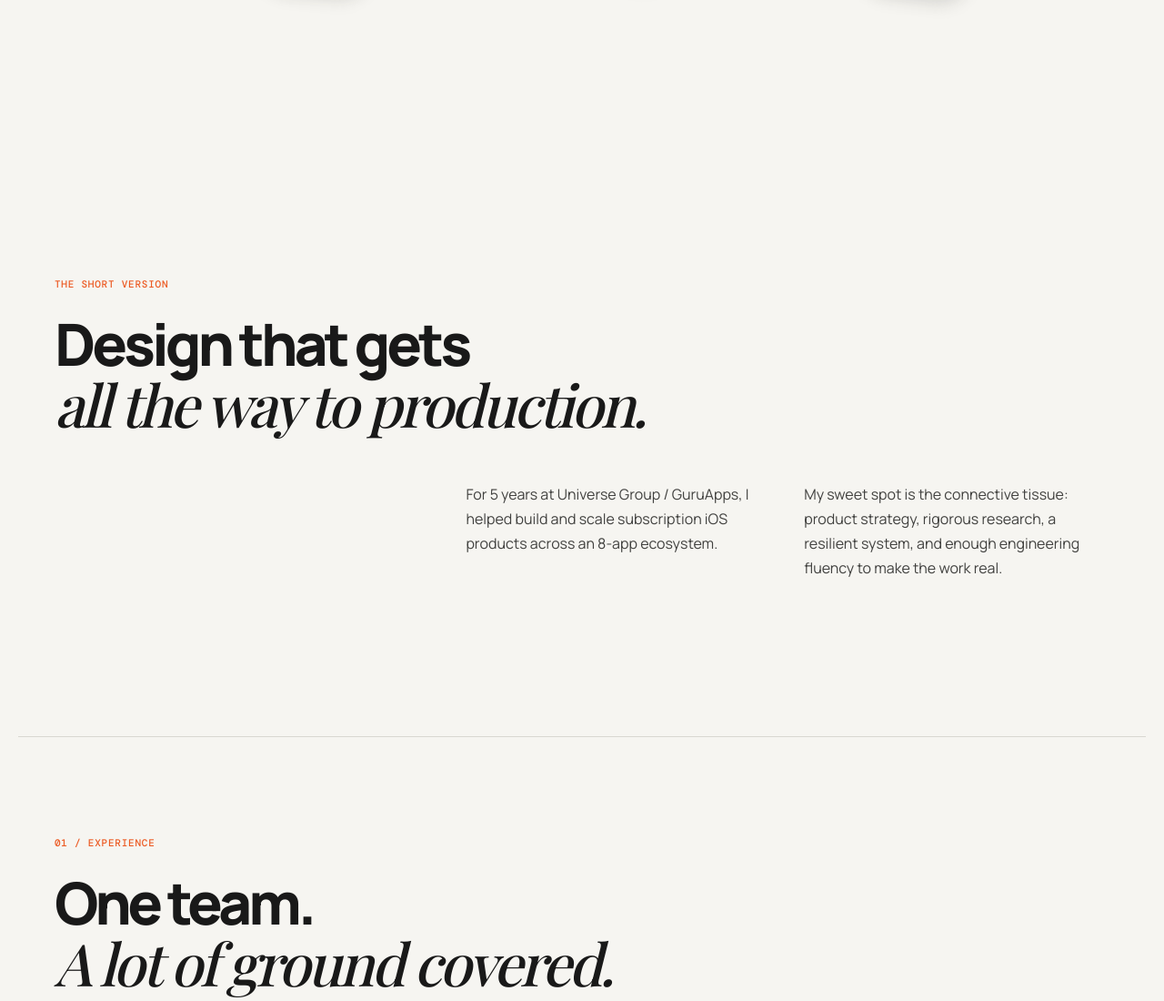
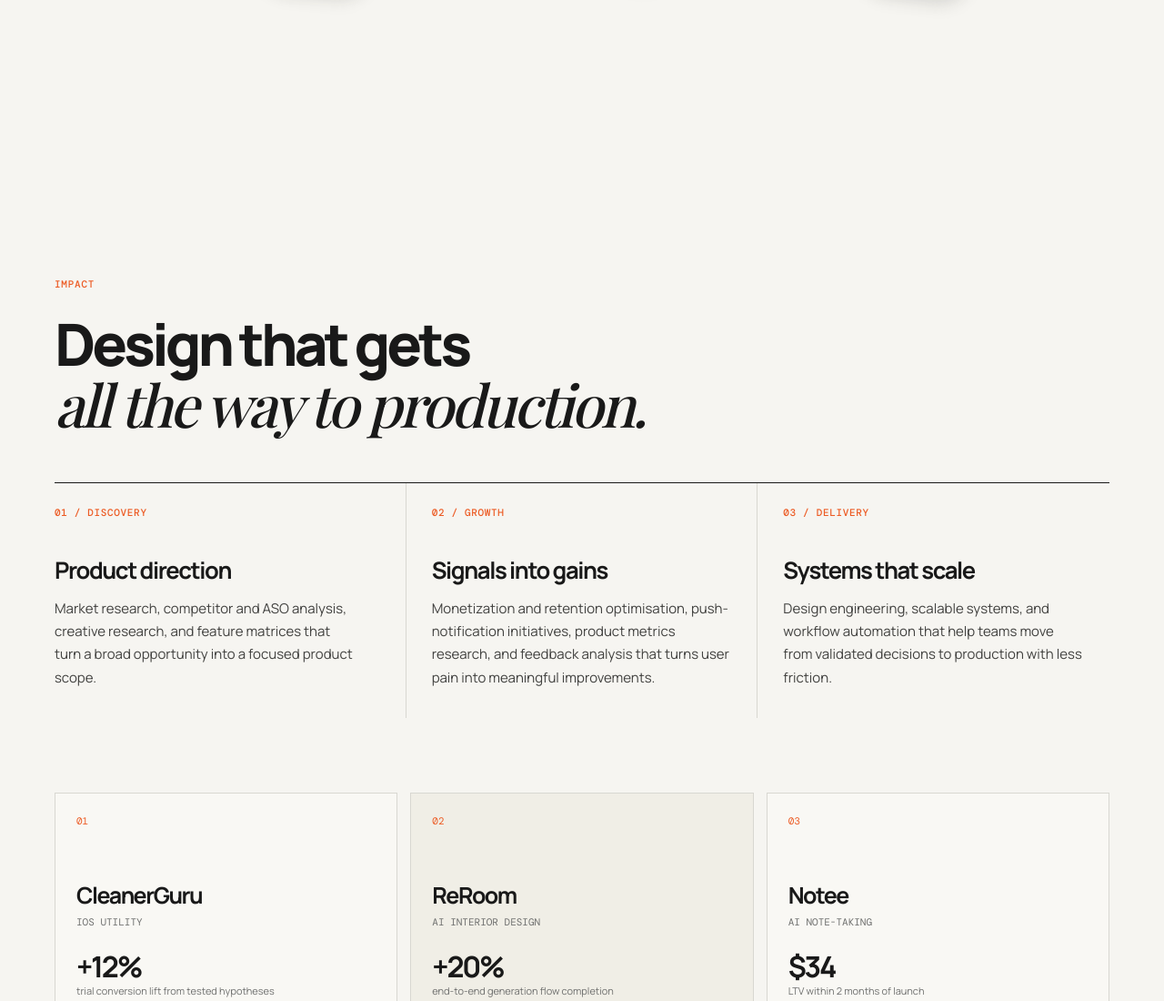
Before and after one commit to DevinFrom044/cv-kravchenko, a website built with Vite: page index.html in a window 1280 px wide. Shown: the part 1420-2520 px from the top of the page at 91% size. Built offline with nearby package versions, Linux system fonts and the light colour scheme; a web font is replaced by a local one.

Commit message:
Refresh portfolio impact and tools

```diff
--- a/src/experience-copy.css
+++ b/src/experience-copy.css
@@ -202,6 +202,78 @@ body { padding-top: 76px; }
 .skills-list > div { transition: background .25s ease, padding-left .25s ease; }
 .skills-list > div:hover { padding-left: 15px; background: #f7f6f2; }
 
+/* A concise, scannable view of the work behind the outcomes. */
+.narrative-grid {
+  margin-left: 0;
+  grid-template-columns: repeat(3, minmax(0, 1fr));
+  gap: 0;
+  border-top: 1px solid var(--ink);
+}
+.narrative-area {
+  min-height: 258px;
+  padding: 26px 28px 28px 0;
+  border-right: 1px solid var(--line);
+}
+.narrative-area + .narrative-area { padding-left: 28px; }
+.narrative-area:last-child { border-right: 0; }
+.narrative-area span {
+  display: block;
+  color: var(--orange);
+  font: 500 11px/1.2 var(--mono);
+  letter-spacing: .06em;
+  text-transform: uppercase;
+}
+.narrative-area h3 {
+  margin: 44px 0 15px;
+  font-size: clamp(22px, 2vw, 29px);
+  letter-spacing: -.055em;
+  line-height: 1.05;
+}
+.narrative-grid .narrative-area p {
+  max-width: 330px;
+  font-size: 15px;
+  line-height: 1.68;
+}
+.impact-inline {
+  margin-top: 82px;
+}
+
+/* Tool stack: brand marks make the technical practice immediately scannable. */
+.skills { grid-template-columns: minmax(290px, .7fr) minmax(0, 1.3fr); }
+.tool-groups {
+  display: grid;
+  grid-template-columns: repeat(2, minmax(0, 1fr));
+  align-content: start;
+  border-top: 2px solid var(--ink);
+}
+.tool-group {
+  min-height: 218px;
+  padding: 25px 26px 28px;
+  border-right: 1px solid #dad8d1;
+  border-bottom: 1px solid #dad8d1;
+  background: #fff;
+  transition: transform .25s ease, background .25s ease;
+}
+.tool-group:nth-child(even) { border-right: 0; }
+.tool-group:hover { background: #f7f6f2; transform: translateY(-4px); }
+.tool-index { color: var(--orange); font: 500 11px/1 var(--mono); }
+.tool-group h3 { margin: 29px 0 21px; font-size: 20px; letter-spacing: -.04em; line-height: 1.1; }
+.tool-list { display: flex; flex-wrap: wrap; gap: 8px; }
+.tool-item {
+  display: inline-flex;
+  min-height: 36px;
+  align-items: center;
+  gap: 8px;
+  padding: 6px 10px 6px 7px;
+  border: 1px solid #dfddd6;
+  border-radius: 3px;
+  background: #fff;
+  font-size: 12px;
+  font-weight: 700;
+  letter-spacing: -.015em;
+}
+.tool-item img { width: 20px; height: 20px; object-fit: contain; border-radius: 4px; }
+
 @media (max-width: 800px) {
   body { padding-top: 65px; }
   .header-actions { gap: 10px; }
@@ -215,4 +287,20 @@ body { padding-top: 76px; }
   .skills-list h3 { font-size: 18px; }
   .skills-list p { grid-column: 2; font-size: 15px; margin-top: 9px; }
   .skills-list > div:hover { padding-left: 0; background: transparent; }
+  .narrative-grid { display: block; margin-top: 34px; }
+  .narrative-area,
+  .narrative-area + .narrative-area {
+    min-height: 0;
+    padding: 24px 0 28px;
+    border-right: 0;
+    border-bottom: 1px solid var(--line);
+  }
+  .narrative-area h3 { margin: 28px 0 12px; font-size: 25px; }
+  .narrative-grid .narrative-area p { font-size: 15px; }
+  .impact-inline { margin-top: 60px; }
+  .tool-groups { grid-template-columns: 1fr; }
+  .tool-group,
+  .tool-group:nth-child(even) { min-height: 0; padding: 23px 0 25px; border-right: 0; }
+  .tool-group h3 { margin: 23px 0 18px; font-size: 21px; }
+  .tool-group:hover { transform: none; background: transparent; }
 }
--- a/src/main.js
+++ b/src/main.js
@@ -41,18 +41,37 @@ const appCard = (app) => `
     </article>
   </div>`
 
+const toolGroups = [
+  { title: 'Design & Craft', tools: [['Figma', 'figma.com']] },
+  { title: 'UI Animation', tools: [['LottieFiles', 'lottiefiles.com'], ['Jitter', 'jitter.video'], ['After Effects', 'adobe.com']] },
+  { title: 'Core AI Tools', tools: [['Codex', 'openai.com'], ['Claude', 'anthropic.com'], ['NotebookLM', 'notebooklm.google'], ['Google Flow', 'labs.google'], ['Figma AI Agents', 'figma.com']] },
+  { title: 'Research Intelligence', tools: [['Sensor Tower', 'sensortower.com'], ['AppMagic', 'appmagic.rocks']] },
+  { title: 'Analytics', tools: [['Amplitude', 'amplitude.com']] },
+  { title: 'Team Communication', tools: [['Google Workspace', 'google.com'], ['Notion', 'notion.so'], ['Slack', 'slack.com']] }
+]
+
+const toolGroup = (group, index) => `
+  <article class="tool-group">
+    <span class="tool-index">${String(index + 1).padStart(2, '0')}</span>
+    <h3>${group.title}</h3>
+    <div class="tool-list">
+      ${group.tools.map(([name, domain]) => `<div class="tool-item"><img src="https://www.google.com/s2/favicons?domain=${domain}&sz=128" alt="${name} logo" /><span>${name}</span></div>`).join('')}
+    </div>
+  </article>`
+
 document.querySelector('#app').innerHTML = `
   <div class="page-noise"></div>
   <header class="site-header">
     <a class="wordmark" href="#top" aria-label="Oleksii Kravchenko home">OK<span>·</span></a>
     <nav aria-label="Main navigation">
       <a href="#portfolio">Portfolio</a>
+      <a href="#impact">Impact</a>
       <a href="#experience">Experience</a>
       <a href="#projects">Projects</a>
-      <a href="#skills">Skills</a>
+      <a href="#skills">Tools</a>
     </nav>
     <div class="header-actions">
-      <a class="header-cv" href="https://drive.google.com/file/d/126vpgi97HZmGf9_bQkYfJcPUozG9Hdw9/view?usp=sharing" target="_blank" rel="noreferrer">CV ${Icon({ name: 'external', size: 14 })}</a>
+      <a class="header-cv" href="https://drive.google.com/file/d/1pnJzuAJipnlDWrsVZ46rAfKHNK3TMUTb/view?usp=sharing" target="_blank" rel="noreferrer">CV ${Icon({ name: 'external', size: 14 })}</a>
       <a class="header-link" href="https://t.me/ovfromkyiv" target="_blank" rel="noreferrer">Let's talk ${Icon({ name: 'arrow', size: 16 })}</a>
     </div>
   </header>
@@ -68,12 +87,13 @@ document.querySelector('#app').innerHTML = `
           <a class="text-link" href="https://www.linkedin.com/in/avfromkyiv/" target="_blank" rel="noreferrer">LinkedIn ${Icon({ name: 'external', size: 15 })}</a>
           <a class="text-link" href="https://apps.apple.com/us/developer/gm-universeapps-limited/id1473276099" target="_blank" rel="noreferrer">App Store Apps ${Icon({ name: 'external', size: 15 })}</a>
           <a class="text-link" href="https://github.com/DevinFrom044" target="_blank" rel="noreferrer">GitHub ${Icon({ name: 'external', size: 15 })}</a>
+          <a class="text-link" href="https://www.instagram.com/ovfromkyiv" target="_blank" rel="noreferrer">Instagram ${Icon({ name: 'external', size: 15 })}</a>
         </div>
       </div>
       <div class="portrait-wrap reveal" data-parallax="0.13">
         <div class="portrait-meta top-note">Kyiv, Ukraine <span>↗</span></div>
         <div class="portrait-meta bottom-note">9 years in digital design</div>
-        <div class="portrait-frame"><img src="/oleksii-kravchenko.png" alt="Portrait of Oleksii Kravchenko" /></div>
+        <div class="portrait-frame"><img src="/oleksii-kravchenko.webp" alt="Portrait of Oleksii Kravchenko" /></div>
         <div class="orange-orb"></div>
       </div>
       <a class="scroll-cue" href="#experience">Scroll to explore ${Icon({ name: 'down' })}</a>
@@ -87,12 +107,32 @@ document.querySelector('#app').innerHTML = `
       </div>
     </section>
 
-    <section class="section-shell narrative" aria-label="Profile">
-      <p class="section-kicker">The short version</p>
+    <section id="impact" class="section-shell narrative" aria-label="Impact">
+      <p class="section-kicker">Impact</p>
       <h2>Design that gets<br/><em>all the way to production.</em></h2>
       <div class="narrative-grid">
-        <p>For 5 years at Universe Group / GuruApps, I helped build and scale subscription iOS products across an 8-app ecosystem.</p>
-        <p>My sweet spot is the connective tissue: product strategy, rigorous research, a resilient system, and enough engineering fluency to make the work real.</p>
+        <article class="narrative-area">
+          <span>01 / Discovery</span>
+          <h3>Product direction</h3>
+          <p>Market research, competitor and ASO analysis, creative research, and feature matrices that turn a broad opportunity into a focused product scope.</p>
+        </article>
+        <article class="narrative-area">
+          <span>02 / Growth</span>
+          <h3>Signals into gains</h3>
+          <p>Monetization and retention optimisation, push-notification initiatives, product metrics research, and feedback analysis that turns user pain into meaningful improvements.</p>
+        </article>
+        <article class="narrative-area">
+          <span>03 / Delivery</span>
+          <h3>Systems that scale</h3>
+          <p>Design engineering, scalable systems, and workflow automation that help teams move from validated decisions to production with less friction.</p>
+        </article>
+      </div>
+      <div class="impact-inline" aria-label="Selected product impact">
+        <div class="impact-grid">
+          <article><span class="impact-index">01</span><h3>CleanerGuru</h3><p>iOS utility</p><strong>+12%</strong><span>trial conversion lift from tested hypotheses</span><strong>+20%</strong><span>overall ARPU uplift</span><small>US App Store rating 4.3 → 4.5</small></article>
+          <article><span class="impact-index">02</span><h3>ReRoom</h3><p>AI interior design</p><strong>+20%</strong><span>end-to-end generation flow completion</span><strong>94%</strong><span>CSAT from research sessions with real users</span><small>Core AI generation workflow</small></article>
+          <article><span class="impact-index">03</span><h3>Notee</h3><p>AI note-taking</p><strong>$34</strong><span>LTV within 2 months of launch</span><strong>⌁</strong><span>watchOS expansion</span><small>Discovery, positioning & monetization</small></article>
+        </div>
       </div>
     </section>
 
@@ -131,32 +171,16 @@ document.querySelector('#app').innerHTML = `
       </div>
     </section>
 
-    <section class="section-shell impact" aria-labelledby="impact-title">
-      <p class="section-kicker">03 / Selected product impact</p>
-      <h2 id="impact-title">Small decisions.<br/><em>Measurable shifts.</em></h2>
-      <div class="impact-grid">
-        <article><span class="impact-index">01</span><h3>CleanerGuru</h3><p>iOS utility</p><strong>+12%</strong><span>trial conversion</span><strong>+20%</strong><span>ARPU from introductory offers</span><small>US App Store rating 4.3 → 4.5</small></article>
-        <article><span class="impact-index">02</span><h3>ReRoom</h3><p>AI interior design</p><strong>+20%</strong><span>generation completion</span><strong>94%</strong><span>CSAT</span><small>Core AI generation workflow</small></article>
-        <article><span class="impact-index">03</span><h3>Notee</h3><p>AI note-taking</p><strong>$34</strong><span>LTV growth</span><strong>⌁</strong><span>watchOS expansion</span><small>Discovery, positioning & monetization</small></article>
-      </div>
-    </section>
-
     <section id="skills" class="skills section-shell" aria-labelledby="skills-title">
-      <div><p class="section-kicker">04 / Skills</p><h2 id="skills-title">A hybrid<br/>practice<span class="accent">.</span></h2></div>
-      <div class="skills-list">
-        <div><span>01</span><h3>Product</h3><p>0→1 development, discovery, UX strategy, MVP definition, growth experiments, monetization & paywall strategy</p></div>
-        <div><span>02</span><h3>AI</h3><p>LLM applications, workflow design, prompt engineering, OpenAI API, Claude, Codex, Figma MCP, research automation</p></div>
-        <div><span>03</span><h3>Design engineering</h3><p>Design systems, tokens, Figma Variables & plugins, API integration, developer collaboration</p></div>
-        <div><span>04</span><h3>Research</h3><p>Interviews, usability testing, 5-second tests, concept validation, App Store intelligence, AI-assisted synthesis</p></div>
-        <div><span>05</span><h3>Technology</h3><p>GitHub, Supabase, Vercel, Railway, Docker basics, AWS S3 / CloudFront, Xcode workflows, SwiftUI/UIKit</p></div>
-      </div>
+      <div><p class="section-kicker">04 / Tools I use</p><h2 id="skills-title">The stack<br/>behind the work<span class="accent">.</span></h2></div>
+      <div class="tool-groups">${toolGroups.map(toolGroup).join('')}</div>
     </section>
 
     <section class="contact section-shell">
       <p class="section-kicker">Our Next Chapter</p>
       <div class="contact-actions">
         <a class="contact-link" href="https://t.me/ovfromkyiv" target="_blank" rel="noreferrer">Let’s talk ${Icon({ name: 'arrow', size: 26 })}</a>
-        <a class="cv-link" href="https://drive.google.com/file/d/126vpgi97HZmGf9_bQkYfJcPUozG9Hdw9/view?usp=sharing" target="_blank" rel="noreferrer">CV ${Icon({ name: 'external', size: 22 })}</a>
+        <a class="cv-link" href="https://drive.google.com/file/d/1pnJzuAJipnlDWrsVZ46rAfKHNK3TMUTb/view?usp=sharing" target="_blank" rel="noreferrer">CV ${Icon({ name: 'external', size: 22 })}</a>
       </div>
       <div class="contact-meta"><a href="tel:+380663600181">+380 66 360 01 81</a><a href="https://www.linkedin.com/in/avfromkyiv/" target="_blank" rel="noreferrer">linkedin.com/in/avfromkyiv ${Icon({ name: 'external', size: 14 })}</a><a href="https://apps.apple.com/us/developer/gm-universeapps-limited/id1473276099" target="_blank" rel="noreferrer">App Store portfolio ${Icon({ name: 'external', size: 14 })}</a><a href="https://github.com/DevinFrom044" target="_blank" rel="noreferrer">github.com/DevinFrom044 ${Icon({ name: 'external', size: 14 })}</a></div>
     </section>
@@ -167,7 +191,7 @@ document.querySelector('#app').innerHTML = `
 const observer = new IntersectionObserver((entries) => entries.forEach((entry) => {
   if (entry.isIntersecting) entry.target.classList.add('is-visible')
 }), { threshold: 0.12 })
-document.querySelectorAll('.reveal, .section-kicker, .narrative h2, .experience-card, .focus-card, .impact-grid article, .skills-list > div, .contact h2, .contact-link').forEach((element) => {
+document.querySelectorAll('.reveal, .section-kicker, .narrative h2, .experience-card, .focus-card, .impact-grid article, .tool-group, .contact h2, .contact-link').forEach((element) => {
   if (!element.classList.contains('reveal')) element.classList.add('scroll-appear')
   observer.observe(element)
 })
```
Also changed, not shown: public/oleksii-kravchenko.webp (added).
